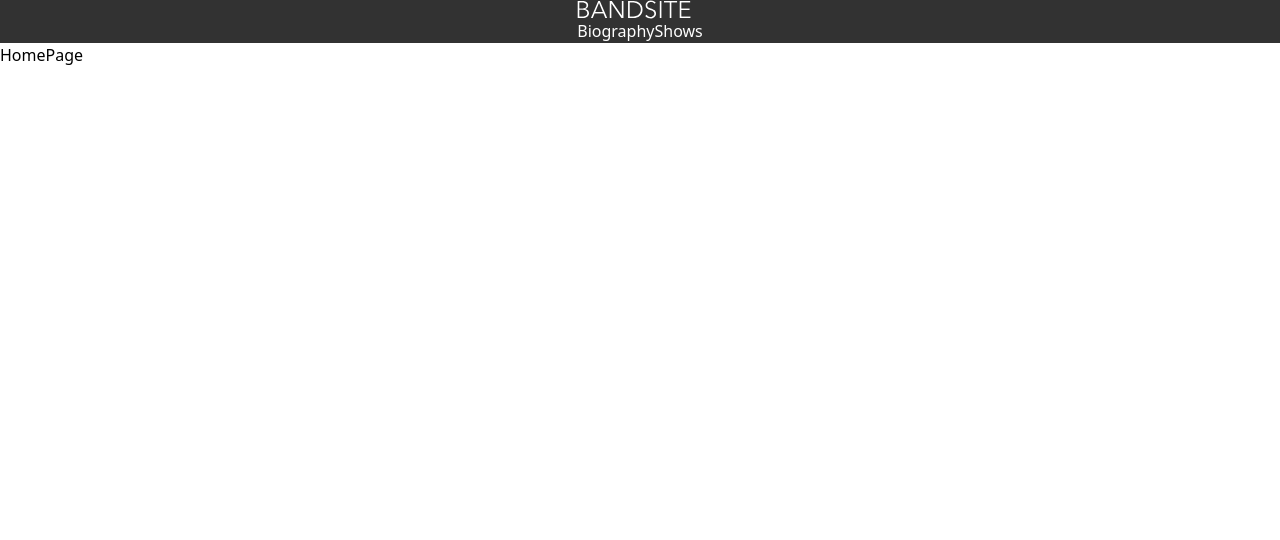
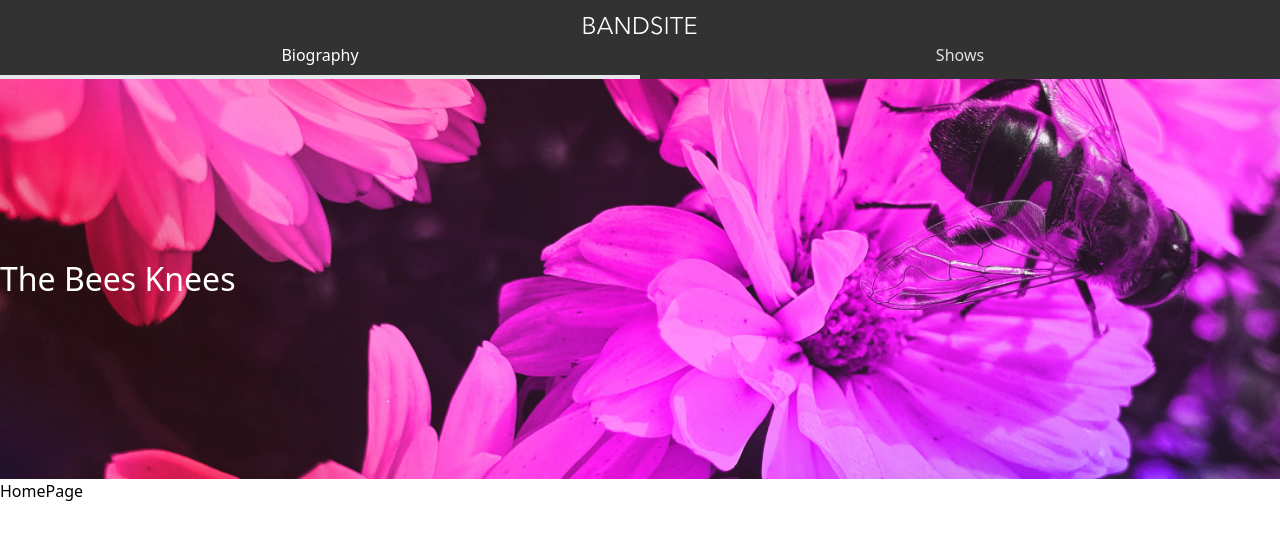
Before and after one commit to TommieeN/band-site-react-client, a React (Vite) app: page / in a window 1280 px wide. Shown: the top 540 px of the page. Built offline with nearby package versions, Linux system fonts and the light colour scheme.

Commit message:
finish navbar

```diff
--- a/src/components/Header.jsx
+++ b/src/components/Header.jsx
@@ -1,20 +1,23 @@
-import { Link } from "react-router-dom"
-import BandLogo from "../assets/logo/Logo-bandsite.svg"
+import { Link } from "react-router-dom";
+import BandLogo from "../assets/logo/Logo-bandsite.svg";
 
 function Header() {
   return (
-    <header className="bg-primary-dark flex align-middle justify-center">
-      <nav className="flex-column">
-        <Link to ="/">
-        <img src={BandLogo} alt="logo-bandsite"/>
+    <header>
+      <nav className="bg-primary-dark">
+        <Link to="/" className="flex justify-center pt-4">
+          <img src={BandLogo} alt="logo-bandsite" />
         </Link>
-        <ul className="text-primary-light flex">
-          <li className="w-full">Biography</li>
-          <li className="w-full">Shows</li>
+        <ul className="text-primary-light flex text-center">
+          <li className="w-full py-2 border-b-4">Biography</li>
+          <li className="w-full py-2 text-secondary-light">Shows</li>
         </ul>
       </nav>
+      <div className="bg-hero h-[50vh] bg-no-repeat bg-center bg-cover flex items-center text-primary-light text-[2rem] object-right">
+        <h1>The Bees Knees</h1>
+      </div>
     </header>
-  )
+  );
 }
 
-export default Header
+export default Header;
--- a/tailwind.config.cjs
+++ b/tailwind.config.cjs
@@ -15,6 +15,9 @@ module.exports = {
         "silver": "#afafaf",
         "error": "#d22d2d"
       },
+      backgroundImage: {
+        "hero": "url('./assets/images/hero-bio.jpg')"
+      },
       fontFamily: {
         avenir: ["Avenir", "cursive"],
       }
```
